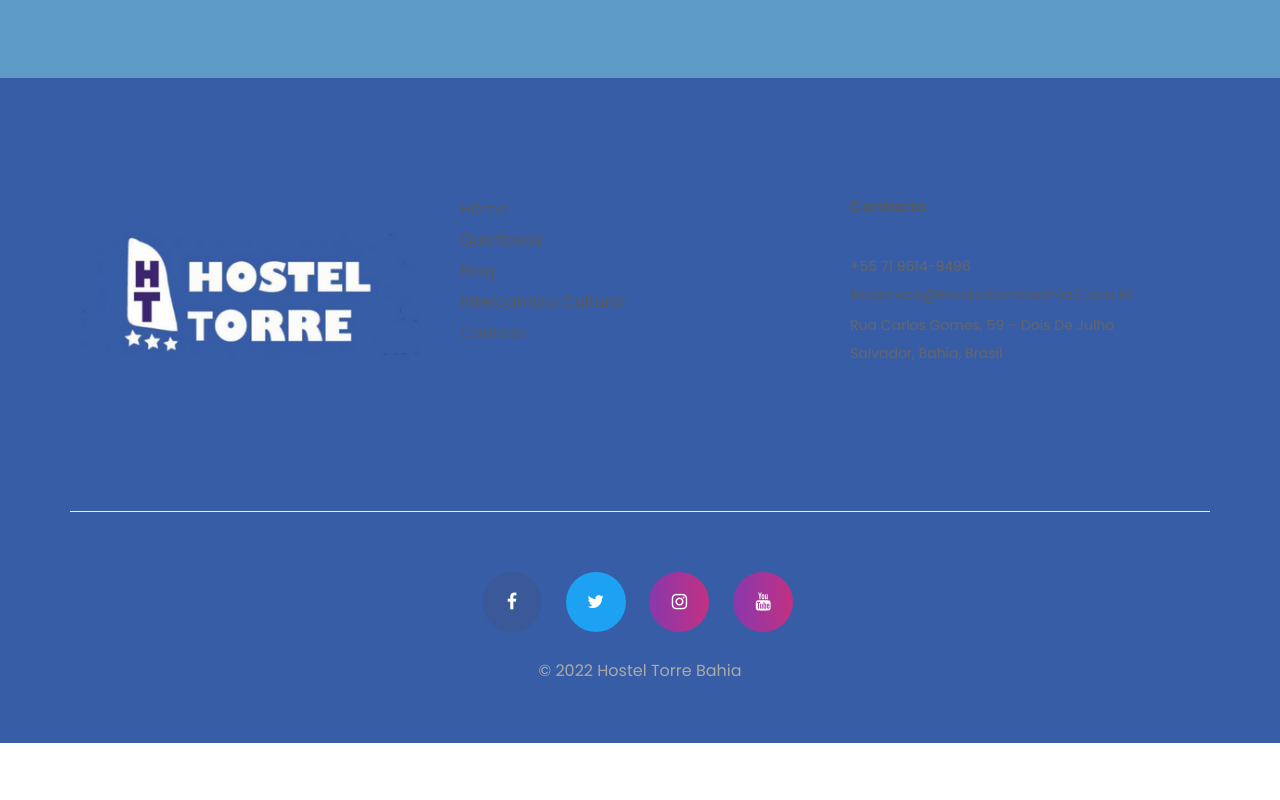
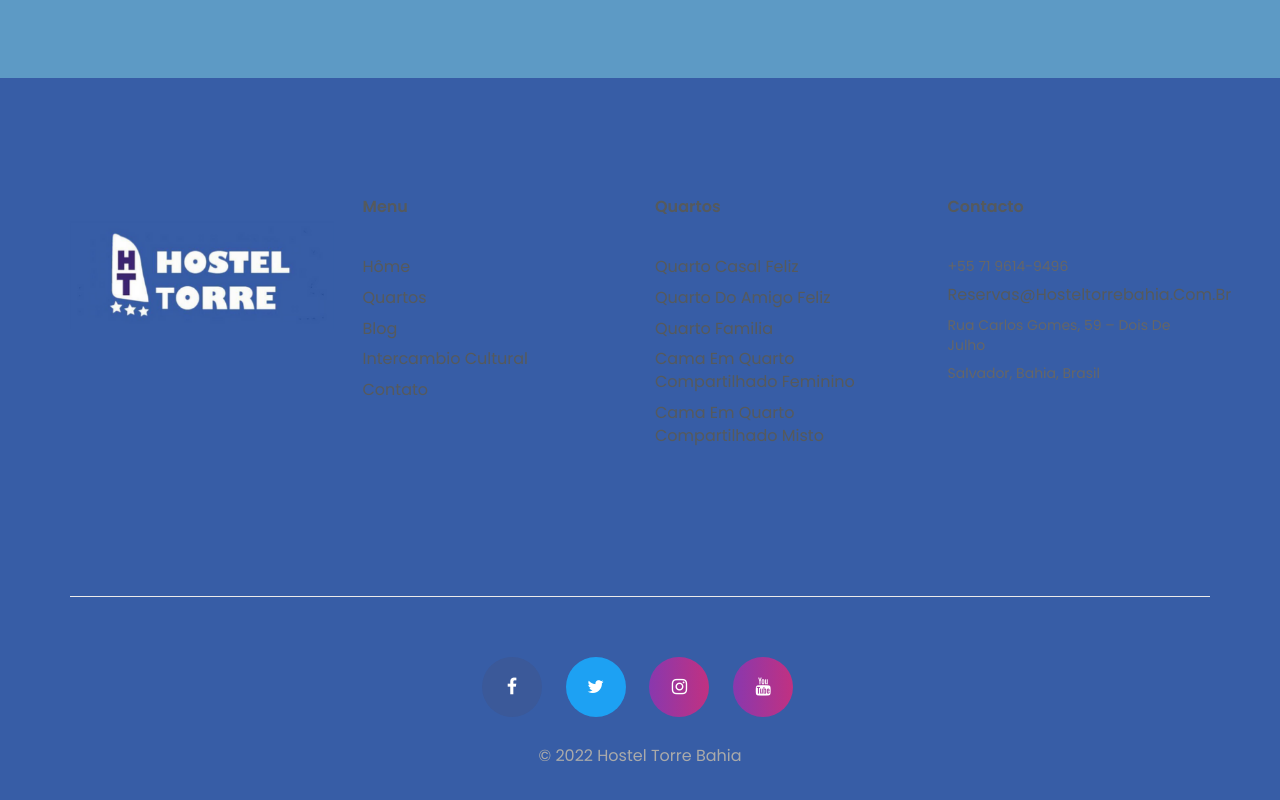
Before and after one commit to hosteltorre/hosteltorre, a plain HTML site: page index.html in a window 1280 px wide. Shown: the part 7968-8768 px from the top of the page. Before the commit the page ends 8711 px from the top, so only its background shows below. Drawn offline with nearby package versions, Linux system fonts and the light colour scheme.

Commit message:
Update index.html

```diff
--- a/index.html
+++ b/index.html
@@ -922,7 +922,7 @@
 				<div class="footer-content">
 					<div class="row">
 
-						<div class="col-sm-4">
+						<div class="col-sm-3">
 							<div class="single-footer-item">
 							<div class="logo">
                                                          <a href="index.html">
@@ -932,20 +932,33 @@
 							</div><!--/.single-footer-item-->
 						</div><!--/.col-->
 
-						<div class="col-sm-4">
+						<div class="col-sm-3">
 							<div class="single-footer-item">
+								<h2>Menu</h2>
 								<div class="single-footer-txt">
 									<p><a href="#">Hôme</a></p>
-									<p><a href="#">Quartosos</a></p>
+									<p><a href="#">Quartos</a></p>
 									<p><a href="#">Blog</a></p>
 									<p><a href="#">Intercambio Cultural</a></p>
 									<p><a href="#">Contato</a></p>
 								</div><!--/.single-footer-txt-->
 							</div><!--/.single-footer-item-->
-
 						</div><!--/.col-->
 
-						<div class="col-sm-4">
+						<div class="col-sm-3">
+							<div class="single-footer-item">
+								<h2>Quartos</h2>
+								<div class="single-footer-txt">
+									<p><a href="#">Quarto Casal Feliz</a></p>
+									<p><a href="#">Quarto do Amigo Feliz</a></p>
+									<p><a href="#">Quarto Familia</a></p>
+									<p><a href="#">Cama em quarto compartilhado feminino</a></p>
+									<p><a href="#">Cama em quarto compartilhado misto</a></p>
+								</div><!--/.single-footer-txt-->
+							</div><!--/.single-footer-item-->
+						</div><!--/.col-->
+
+						<div class="col-sm-3">
 							<div class="single-footer-item text-center">
 								<h2 class="text-left">Contacto</h2>
 								<div class="single-footer-txt text-left">
```
